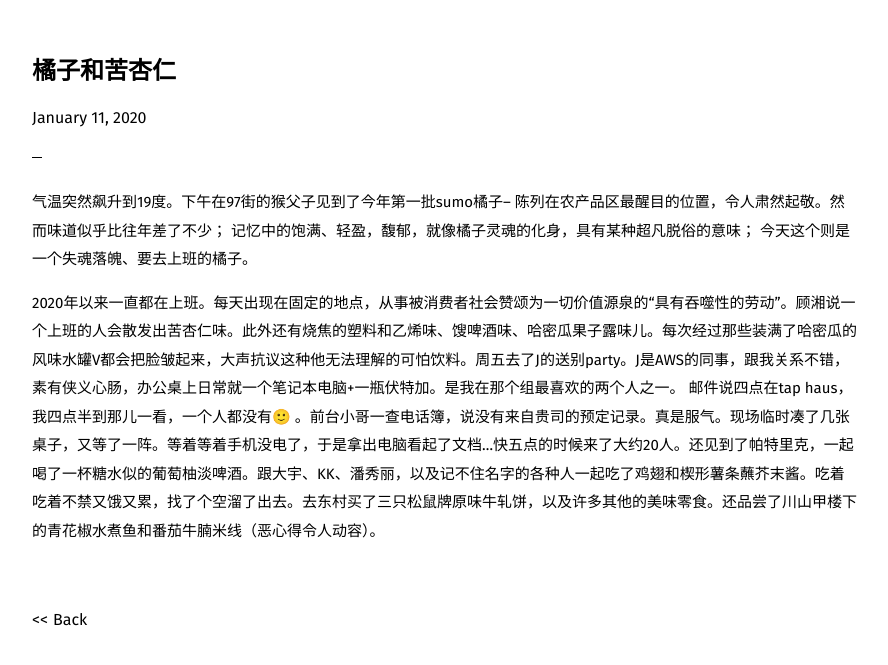
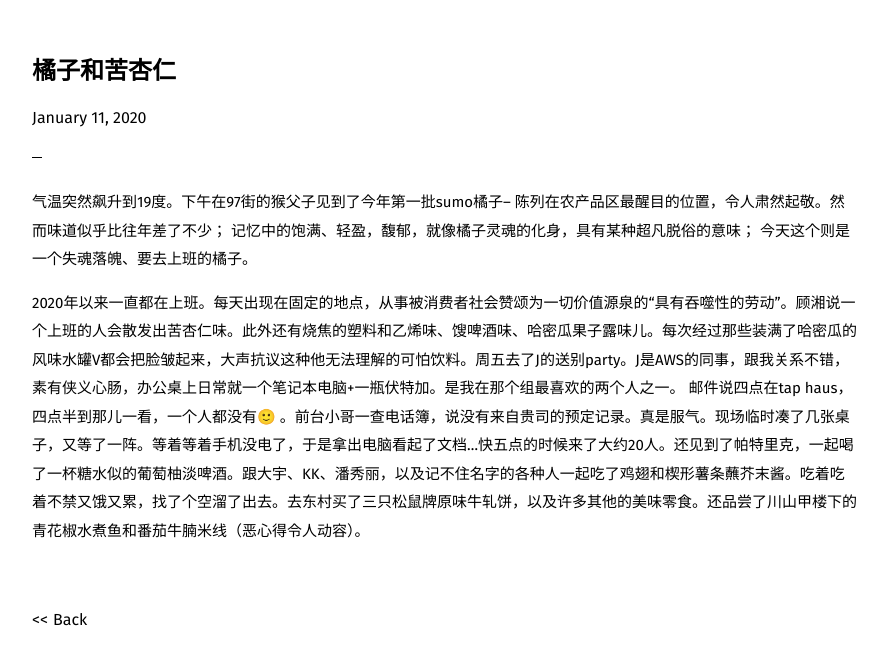
Before and after one commit to pocoapoco/pocoapoco.github.io, a Jekyll site: the page built from _posts/2020-01-11-sumo-citrus.md, in a window 1280 px wide. Shown: the top 665 px of the page, without its empty margins (18-906 px from the left). Built offline with Jekyll 4.4.1, drawn with Linux system fonts in a browser that asks for light colours.

Commit message:
01/12/20

```diff
--- a/_posts/2020-01-11-sumo-citrus.md
+++ b/_posts/2020-01-11-sumo-citrus.md
@@ -5,4 +5,4 @@ date: 2020-01-11 22:05
 
 气温突然飙升到19度。下午在97街的猴父子见到了今年第一批sumo橘子-- 陈列在农产品区最醒目的位置，令人肃然起敬。然而味道似乎比往年差了不少； 记忆中的饱满、轻盈，馥郁，就像橘子灵魂的化身，具有某种超凡脱俗的意味； 今天这个则是一个失魂落魄、要去上班的橘子。
 
-2020年以来一直都在上班。每天出现在固定的地点，从事被消费者社会赞颂为一切价值源泉的“具有吞噬性的劳动”。顾湘说一个上班的人会散发出苦杏仁味。此外还有烧焦的塑料和乙烯味、馊啤酒味、哈密瓜果子露味儿。每次经过那些装满了哈密瓜的风味水罐V都会把脸皱起来，大声抗议这种他无法理解的可怕饮料。周五去了J的送别party。J是AWS的同事，跟我关系不错，素有侠义心肠，办公桌上日常就一个笔记本电脑+一瓶伏特加。是我在那个组最喜欢的两个人之一。 邮件说四点在tap haus，我四点半到那儿一看，一个人都没有🙂 。前台小哥一查电话簿，说没有来自贵司的预定记录。真是服气。现场临时凑了几张桌子，又等了一阵。等着等着手机没电了，于是拿出电脑看起了文档...快五点的时候来了大约20人。还见到了帕特里克，一起喝了一杯糖水似的葡萄柚淡啤酒。跟大宇、KK、潘秀丽，以及记不住名字的各种人一起吃了鸡翅和楔形薯条蘸芥末酱。吃着吃着不禁又饿又累，找了个空溜了出去。去东村买了三只松鼠牌原味牛轧饼，以及许多其他的美味零食。还品尝了川山甲楼下的青花椒水煮鱼和番茄牛腩米线（恶心得令人动容）。
+2020年以来一直都在上班。每天出现在固定的地点，从事被消费者社会赞颂为一切价值源泉的“具有吞噬性的劳动”。顾湘说一个上班的人会散发出苦杏仁味。此外还有烧焦的塑料和乙烯味、馊啤酒味、哈密瓜果子露味儿。每次经过那些装满了哈密瓜的风味水罐V都会把脸皱起来，大声抗议这种他无法理解的可怕饮料。周五去了J的送别party。J是AWS的同事，跟我关系不错，素有侠义心肠，办公桌上日常就一个笔记本电脑+一瓶伏特加。是我在那个组最喜欢的两个人之一。 邮件说四点在tap haus，四点半到那儿一看，一个人都没有🙂 。前台小哥一查电话簿，说没有来自贵司的预定记录。真是服气。现场临时凑了几张桌子，又等了一阵。等着等着手机没电了，于是拿出电脑看起了文档...快五点的时候来了大约20人。还见到了帕特里克，一起喝了一杯糖水似的葡萄柚淡啤酒。跟大宇、KK、潘秀丽，以及记不住名字的各种人一起吃了鸡翅和楔形薯条蘸芥末酱。吃着吃着不禁又饿又累，找了个空溜了出去。去东村买了三只松鼠牌原味牛轧饼，以及许多其他的美味零食。还品尝了川山甲楼下的青花椒水煮鱼和番茄牛腩米线（恶心得令人动容）。
```
Also changed, not shown: _posts/2020-01-12-sunday.md (added, +22 -0 lines).
